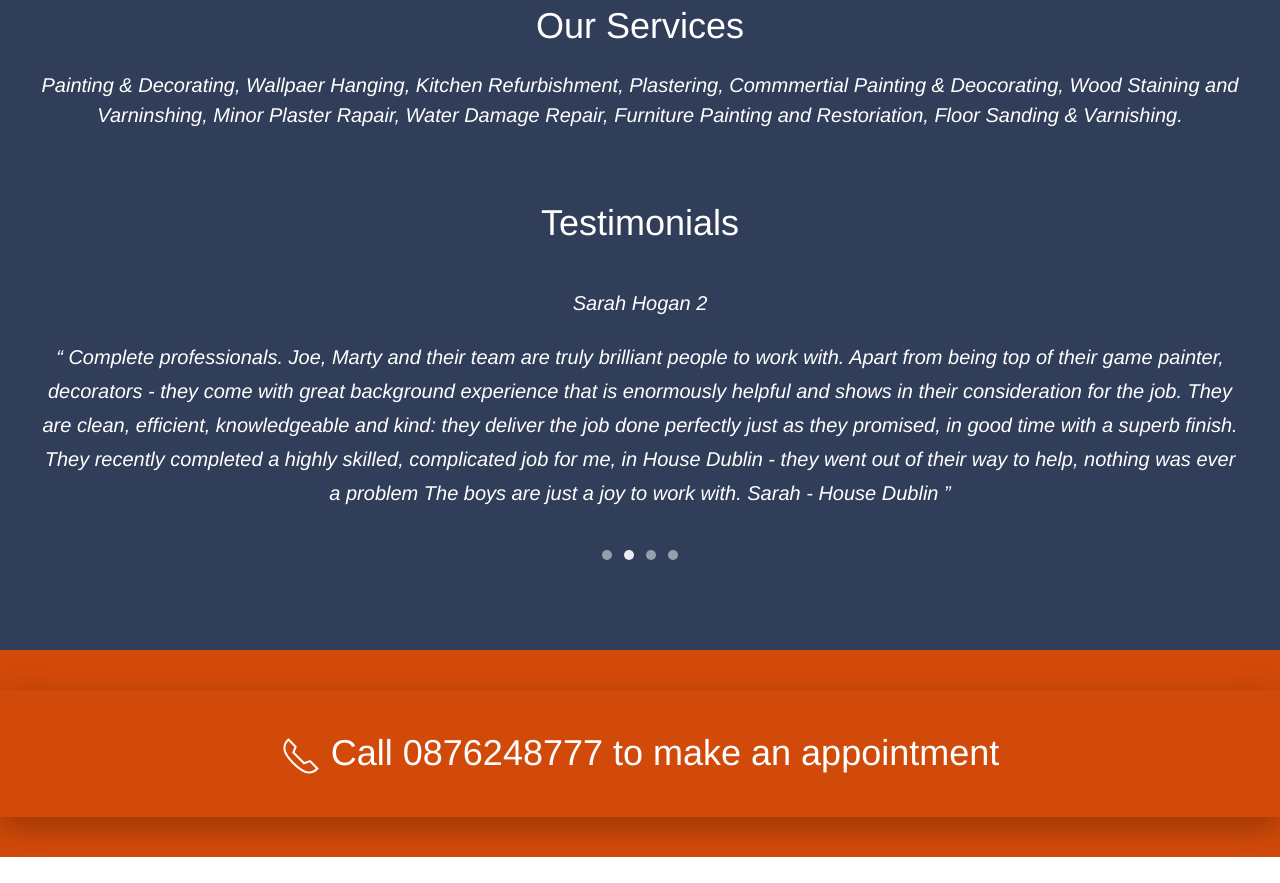
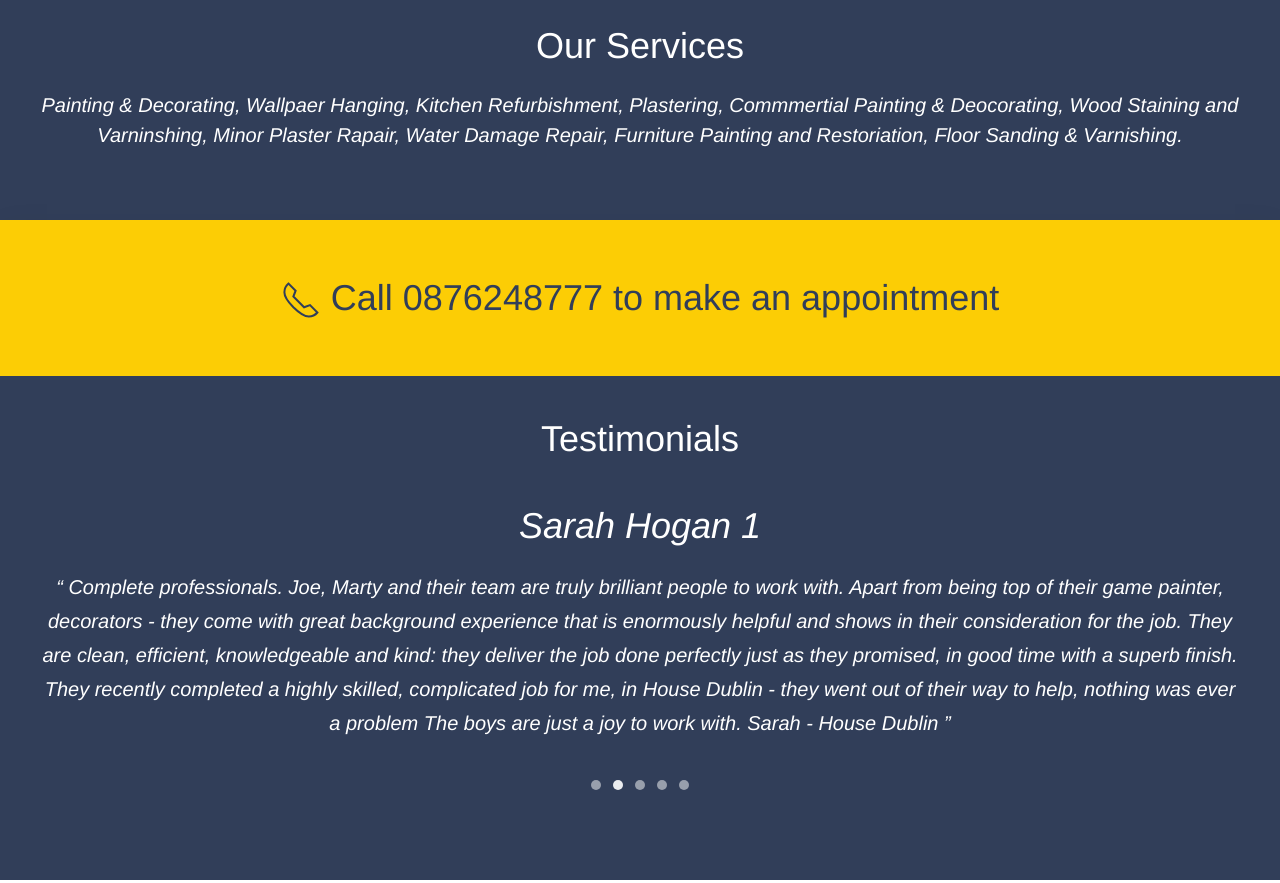
Before and after one commit to pawelztef/PaintingAndDecorating, a website: page app/index.html in a window 1280 px wide. Shown: the part 1927-2810 px from the top of the page. Drawn offline with nearby package versions, Linux system fonts and the light colour scheme.

Commit message:
TESTIMONIALS AND OFFER Styles applied to sections.

```diff
--- a/app/index.html
+++ b/app/index.html
@@ -132,49 +132,65 @@
             </div>
           </div>
         </div>
+        <!-- End of summary section -->
+        <!-- Offer section -->
         <div id="services" class="uk-section-secondary uk-section uk-section-small" uk-scrollspy={&quot;target&quot;:&quot;[uk-scrollspy-class]&quot;,&quot;cls&quot;:&quot;uk-animation-slide-bottom-medium&quot;,&quot;delay&quot;:200}>
           <div class=uk-container>
             <div class=uk-grid-margin uk-grid>
-              <div class=uk-width-1-1@s>
-                <h2 class=uk-text-center uk-scrollspy-class><p>Our Services</p></h2>
+              <div class="uk-width-1-1@s uk-margin-large">
+                <h2 class="uk-text-center" uk-scrollspy-class><p>Our Services</p></h2>
                 <blockquote uk-scrollspy-class>
                   <p class="uk-text-center uk-text-large">Painting & Decorating, Wallpaer Hanging, Kitchen Refurbishment, Plastering, Commmertial Painting & Deocorating,
                   Wood Staining and Varninshing, Minor Plaster Rapair, Water Damage Repair, Furniture Painting and Restoriation, Floor Sanding & Varnishing.
                   </p>
                 </blockquote>
               </div>
+            </div>
+          </div>
+          <div id="services-call-to-action" class="uk-box-shadow-medium uk-section-secondary uk-section uk-section-small" uk-scrollspy={&quot;target&quot;:&quot;[uk-scrollspy-class]&quot;,&quot;cls&quot;:&quot;uk-animation-slide-bottom-medium&quot;,&quot;delay&quot;:200}>
+            <div class="uk-container uk-padding-small">
+              <h2 class="uk-text-center"><span uk-icon="icon: receiver; ratio: 2"></span>&nbsp;Call 0876248777 to make an appointment</h2>
+            </div>
+          </div>
+          <div id="testimonials" class="uk-section-secondary uk-section uk-section-small" uk-scrollspy={&quot;target&quot;:&quot;[uk-scrollspy-class]&quot;,&quot;cls&quot;:&quot;uk-animation-slide-bottom-medium&quot;,&quot;delay&quot;:200}>
+            <div class=uk-container>
+              <div class=uk-grid-margin uk-grid>
                 <div class="uk-width-1-1@s uk-margin-large">
                   <h2 class=uk-text-center uk-scrollspy-class><p>Testimonials</p></h2>
                   <div uk-slider="center: true; autoplay: true; autoplay-interval: 4000" uk-scrollspy-class>
                     <div class="uk-position-relative">
                       <div class="uk-slider-container">
                         <div class="uk-slider-items  uk-child-width-1-1 uk-text-center">
-
                           <blockquote class="blockquote-icon">
-                          <p>Sarah Hogan 1</p>
+                            <h2>Sarah Hogan 1</h2>
                             <p><q> Complete professionals. Joe, Marty and their team are truly brilliant people to work with. Apart from being top of their game painter, decorators - they come with great background experience that is enormously helpful and shows in their consideration for the job. They are clean, efficient, knowledgeable and kind: they deliver the job done perfectly just as they promised, in good time with a superb finish. They recently completed a highly skilled, complicated job for me, in House Dublin - they went out of their way to help, nothing was ever a problem
                               The boys are just a joy to work with.
                               Sarah - House Dublin </q> </p>
                           </blockquote>
                           <blockquote class="blockquote-icon">
-                          <p>Sarah Hogan 2</p>
+                            <h2>Sarah Hogan 1</h2>
                             <p><q> Complete professionals. Joe, Marty and their team are truly brilliant people to work with. Apart from being top of their game painter, decorators - they come with great background experience that is enormously helpful and shows in their consideration for the job. They are clean, efficient, knowledgeable and kind: they deliver the job done perfectly just as they promised, in good time with a superb finish. They recently completed a highly skilled, complicated job for me, in House Dublin - they went out of their way to help, nothing was ever a problem
                               The boys are just a joy to work with.
                               Sarah - House Dublin </q> </p>
                           </blockquote>
                           <blockquote class="blockquote-icon">
-                          <p>Sarah Hogan 3</p>
+                            <h2>Sarah Hogan 1</h2>
                             <p><q> Complete professionals. Joe, Marty and their team are truly brilliant people to work with. Apart from being top of their game painter, decorators - they come with great background experience that is enormously helpful and shows in their consideration for the job. They are clean, efficient, knowledgeable and kind: they deliver the job done perfectly just as they promised, in good time with a superb finish. They recently completed a highly skilled, complicated job for me, in House Dublin - they went out of their way to help, nothing was ever a problem
                               The boys are just a joy to work with.
                               Sarah - House Dublin </q> </p>
                           </blockquote>
                           <blockquote class="blockquote-icon">
-                          <p>Sarah Hogan 3</p>
+                            <h2>Sarah Hogan 1</h2>
                             <p><q> Complete professionals. Joe, Marty and their team are truly brilliant people to work with. Apart from being top of their game painter, decorators - they come with great background experience that is enormously helpful and shows in their consideration for the job. They are clean, efficient, knowledgeable and kind: they deliver the job done perfectly just as they promised, in good time with a superb finish. They recently completed a highly skilled, complicated job for me, in House Dublin - they went out of their way to help, nothing was ever a problem
                               The boys are just a joy to work with.
                               Sarah - House Dublin </q> </p>
                           </blockquote>
-
+                          <blockquote class="blockquote-icon">
+                            <h2>Sarah Hogan 1</h2>
+                            <p><q> Complete professionals. Joe, Marty and their team are truly brilliant people to work with. Apart from being top of their game painter, decorators - they come with great background experience that is enormously helpful and shows in their consideration for the job. They are clean, efficient, knowledgeable and kind: they deliver the job done perfectly just as they promised, in good time with a superb finish. They recently completed a highly skilled, complicated job for me, in House Dublin - they went out of their way to help, nothing was ever a problem
+                              The boys are just a joy to work with.
+                              Sarah - House Dublin </q> </p>
+                          </blockquote>
                         </div>
                       </div>
                     </div>
@@ -183,13 +199,8 @@
                 </div>
               </div>
             </div>
-          <div id="services-call-to-action" class="uk-section-secondary uk-section uk-section-small" uk-scrollspy={&quot;target&quot;:&quot;[uk-scrollspy-class]&quot;,&quot;cls&quot;:&quot;uk-animation-slide-bottom-medium&quot;,&quot;delay&quot;:200}>
-            <div class="uk-container uk-box-shadow-large uk-padding">
-              <h2 class="uk-text-center"><span uk-icon="icon: receiver; ratio: 2"></span>&nbsp;Call 0876248777 to make an appointment</h2>
-            </div>
-          </div>
-          <!-- End of summary section -->
-          <!-- Offer section -->
+            <!-- End of offer section -->
+            <!-- Gallery section -->
             <div id="gallery" class="uk-section-default uk-section uk-section-large">
               <div class="uk-container">
                 <div class="uk-grid-margin uk-grid uk-grid-stack" uk-grid="">
@@ -263,7 +274,7 @@
                 </div>
               </div>
             </div>
-          <!-- End of offer section -->
+            <!-- End of gallery section -->
             <!-- Contact section -->
             <div id="contact" class="uk-section-default uk-section uk-section-large" uk-scrollspy={&quot;target&quot;:&quot;[uk-scrollspy-class]&quot;,&quot;cls&quot;:&quot;uk-animation-slide-bottom-medium&quot;,&quot;delay&quot;:200}>
               <div class=uk-container>
--- a/app/sass/_variables.sass
+++ b/app/sass/_variables.sass
@@ -2,4 +2,4 @@ $main: #6986BF
 $dark: #313E59
 $second: #F26835
 $orange: #d24a09
-$yellow:
+$yellow: #fccd05
--- a/app/sass/styles.sass
+++ b/app/sass/styles.sass
@@ -1,10 +1,13 @@
 @import 'variables'
 
 #services
-  .uk-text-large
+  padding: 60px 0
 
 #services-call-to-action
-  background-color: $orange
+  background-color: $yellow
+  h2
+    color: $dark
+
 
 
 .header-background-image
```
Also changed, not shown: app/css/styles.css. Lines whose indentation alone changed are shown as unchanged.
